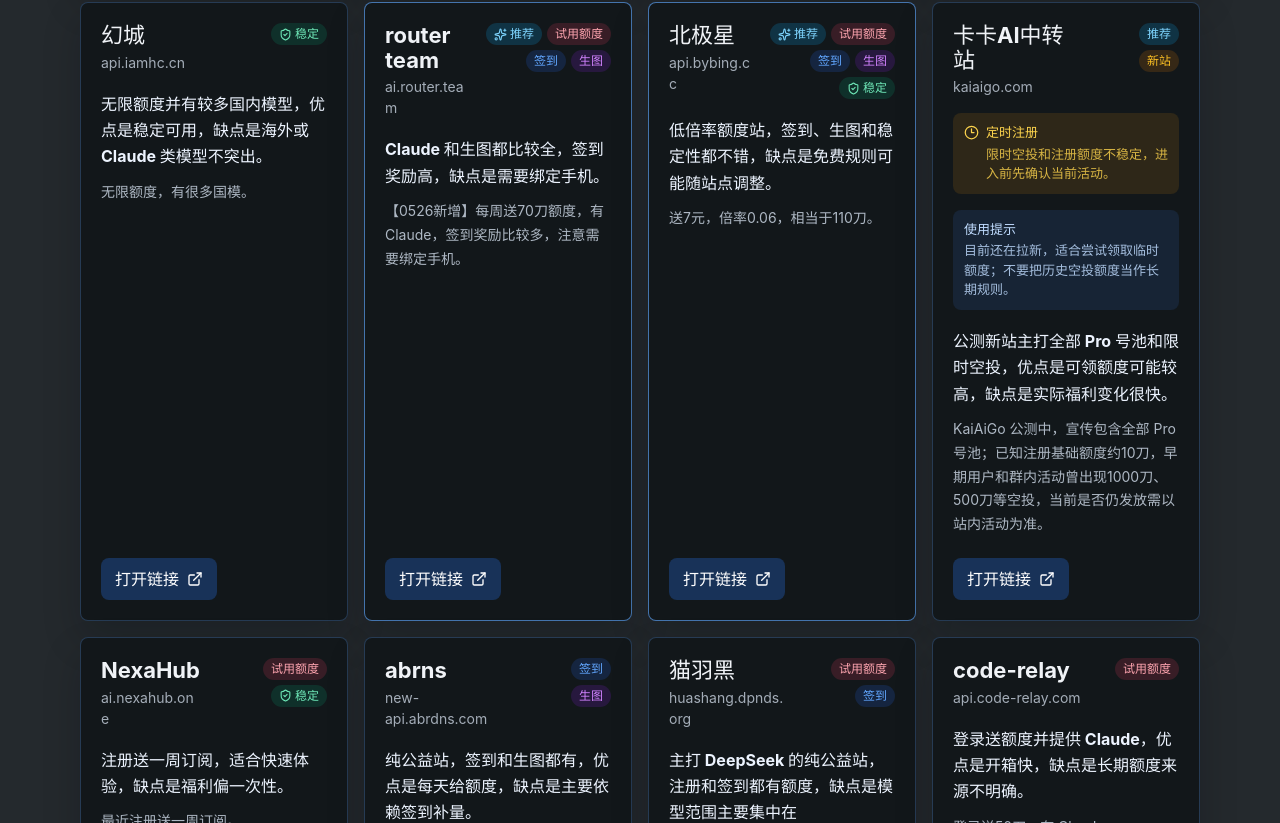
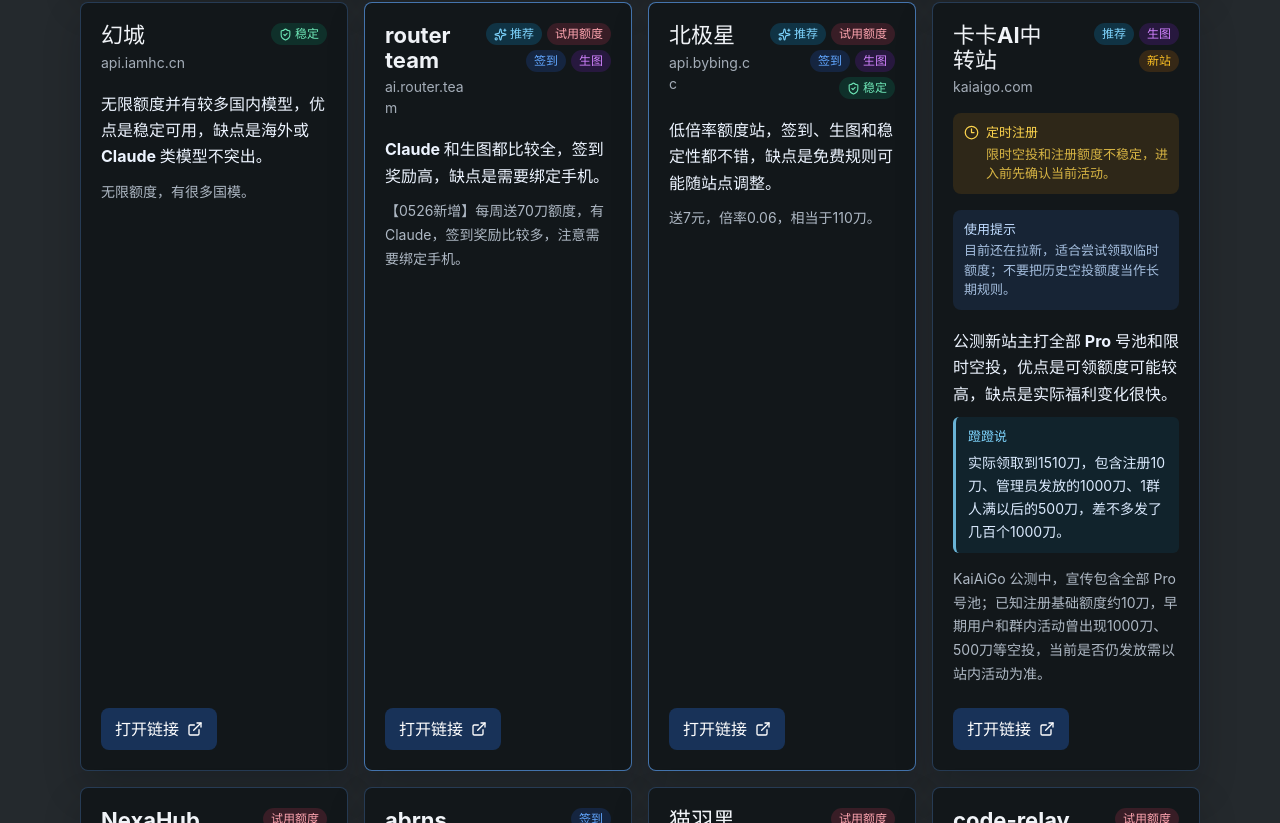
Before and after one commit to guoxueziliao/dengdeng-public-nav, a React (Vite) app: page / in a window 1280 px wide. Shown: the part 1385-2208 px from the top of the page. Built offline with nearby package versions, Linux system fonts and the light colour scheme.

Commit message:
Add KaKa dengdeng commentary

```diff
--- a/src/data/sites.ts
+++ b/src/data/sites.ts
@@ -119,7 +119,8 @@
     url: 'https://kaiaigo.com',
     summary: '公测新站主打全部 Pro 号池和限时空投，优点是可领额度可能较高，缺点是实际福利变化很快。',
     description: 'KaiAiGo 公测中，宣传包含全部 Pro 号池；已知注册基础额度约10刀，早期用户和群内活动曾出现1000刀、500刀等空投，当前是否仍发放需以站内活动为准。',
-    tags: ['推荐', '新站'],
+    dengdengSays: '实际领取到1510刀，包含注册10刀、管理员发放的1000刀、1群人满以后的500刀，差不多发了几百个1000刀。',
+    tags: ['推荐', '生图', '新站'],
     kind: 'normal',
     priority: 92,
     registrationStatus: 'limited',
```
